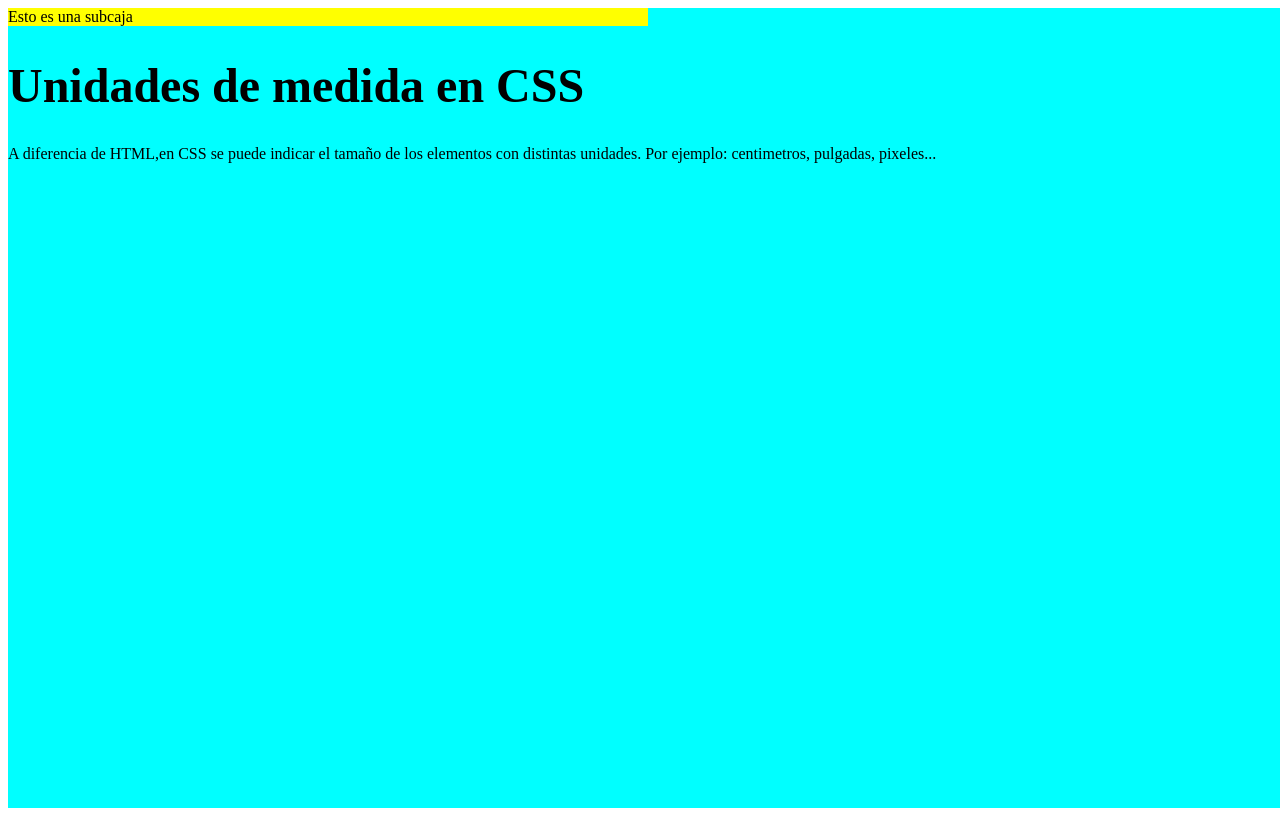
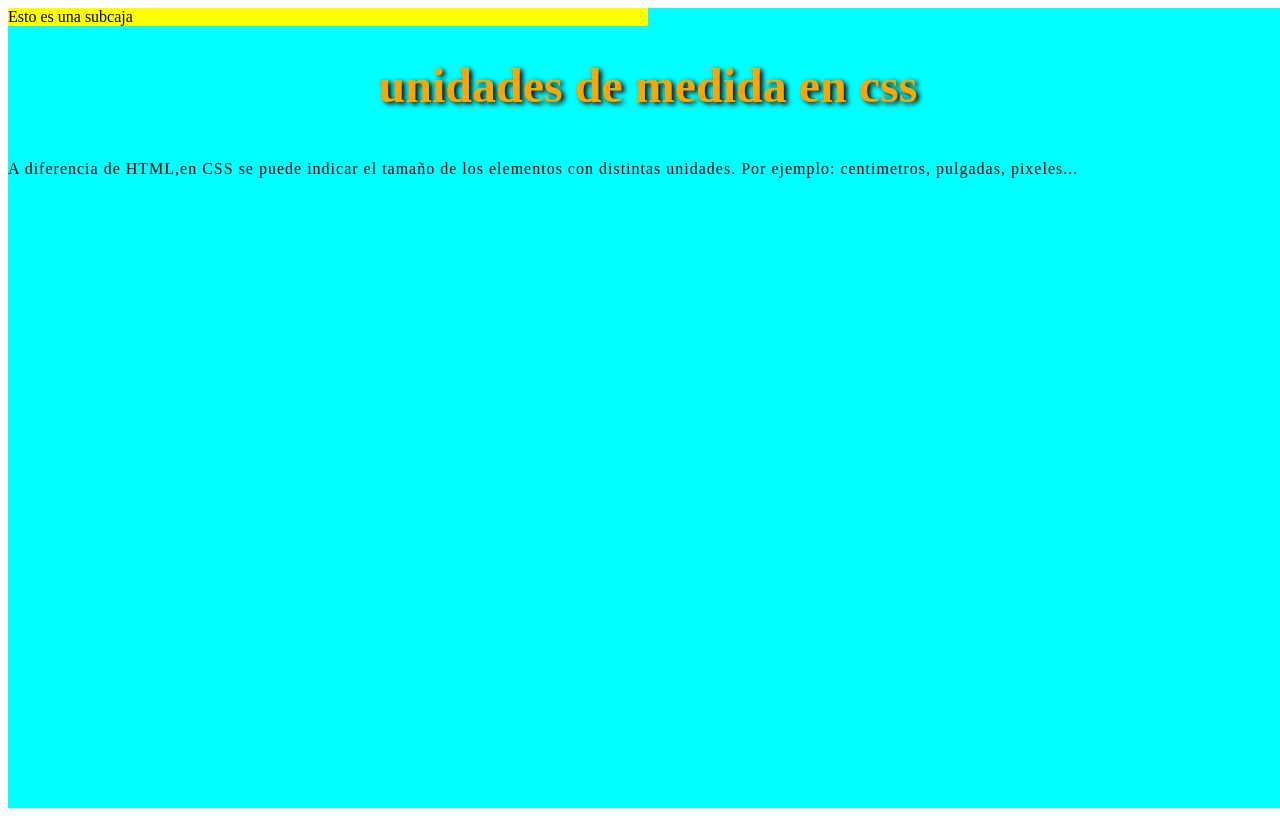
Before and after one commit to ItsBasix06/Unidades-medida, a plain HTML site: page index.html in a window 1280 px wide. Drawn offline with Linux system fonts and the light colour scheme.

Commit message:
version 2

```diff
--- a/index.html
+++ b/index.html
@@ -7,6 +7,16 @@
     <style>
         h1 {
             font-size: 3em;
+            color: orange;
+            text-shadow: 3px 2px 5px black;
+            text-align: center;
+            text-transform: lowercase;
+        }
+        p {
+            text-align: justify;
+            letter-spacing: 1px;
+            line-height: 3;
+
         }
         #caja {
             width: 100vw;
@@ -17,9 +27,14 @@
             background-color: yellow;
             width: 50%;
         }
+        a {
+            text-decoration: none;
+
+        }
     </style>
 </head>
 <body>
+    <a href="http://www.iesjuanbosco.es"></a>
     <div id="caja">
         <div id="titulo">Esto es una subcaja</div>
     <h1>Unidades de medida en CSS</h1>
```
